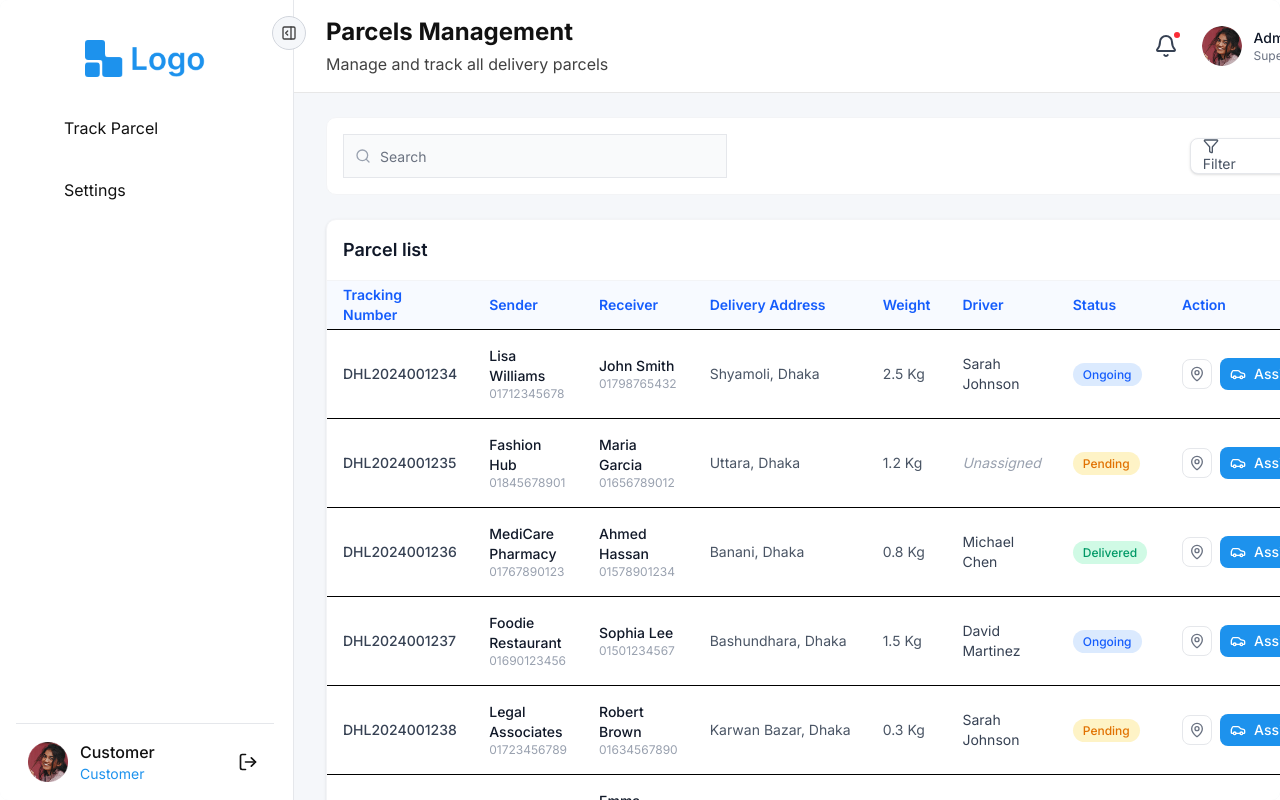
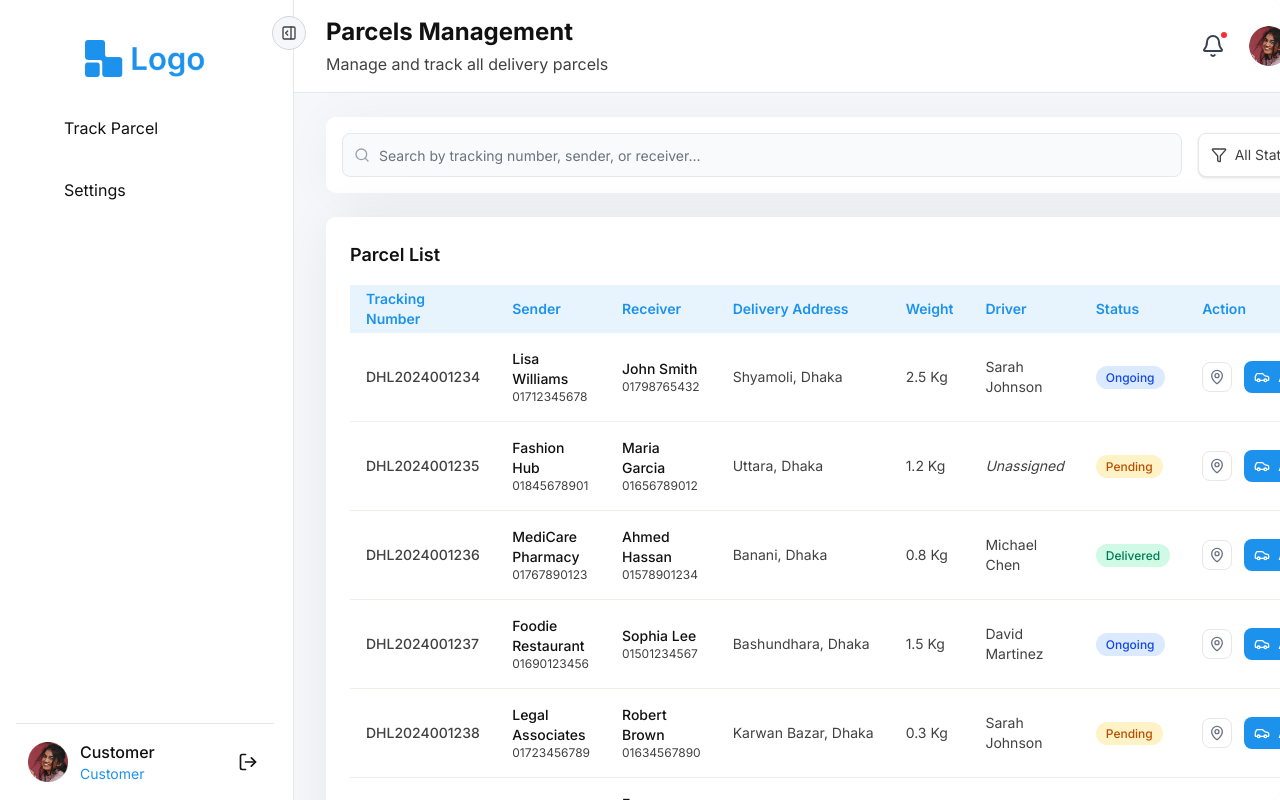
Before and after one commit to nrbnayon/track-fleet-pro-web, a Next.js app: page /super-admin/parcels in a window 1280 px wide. Built offline with nearby package versions, Linux system fonts and the light colour scheme; no server answers; some icons are missing.

Commit message:
update design of parcels page

```diff
--- a/app/(roles)/super-admin/parcels/page.tsx
+++ b/app/(roles)/super-admin/parcels/page.tsx
@@ -1,57 +1,7 @@
-//app\(roles)\super-admin\parcels\page.tsx
-import DashboardHeader from "@/components/Shared/DashboardHeader";
-import ParcelsTable from "@/components/SupperAdmin/ParcelsTable";
+// app/(roles)/super-admin/parcels/page.tsx
+import ParcelsPageClient from "@/components/SupperAdmin/ParcelsPageClient";
 import { allParcelsData } from "@/data/allParcelsData";
-import { Search, Filter } from "lucide-react";
-import { Input } from "@/components/ui/input";
-import {
-    Select,
-    SelectContent,
-    SelectItem,
-    SelectTrigger,
-    SelectValue,
-} from "@/components/ui/select";
 
 export default function AdminParcelsPage() {
-    return (
-        <div className="min-h-screen space-y-6">
-            <DashboardHeader
-                title="Parcels Management"
-                description="Manage and track all delivery parcels"
-            />
-
-            {/* Filter and Search Bar */}
-            <div className="px-4 md:px-8 mt-6">
-                <div className="bg-white p-4 rounded-lg border border-gray-100 flex flex-col md:flex-row justify-between gap-4 items-center">
-                    <div className="relative w-full md:w-96">
-                        <Search className="absolute left-3 top-1/2 -translate-y-1/2 h-4 w-4 text-gray-400" />
-                        <Input
-                            placeholder="Search"
-                            className="pl-9 bg-gray-50 border-gray-200"
-                        />
-                    </div>
-
-                    <div className="w-full md:w-auto">
-                        <Select>
-                            <SelectTrigger className="w-[120px] bg-white border-gray-200">
-                                <span className="flex items-center gap-2 text-gray-600">
-                                    <Filter className="h-4 w-4" /> Filter
-                                </span>
-                            </SelectTrigger>
-                            <SelectContent>
-                                <SelectItem value="all">All</SelectItem>
-                                <SelectItem value="ongoing">Ongoing</SelectItem>
-                                <SelectItem value="delivered">Delivered</SelectItem>
-                                <SelectItem value="pending">Pending</SelectItem>
-                            </SelectContent>
-                        </Select>
-                    </div>
-                </div>
-            </div>
-
-            <div className="px-4 md:px-8 pb-8">
-                <ParcelsTable data={allParcelsData} />
-            </div>
-        </div>
-    );
+    return <ParcelsPageClient data={allParcelsData} />;
 }
--- /dev/null
+++ b/components/SupperAdmin/ParcelsPageClient.tsx
@@ -0,0 +1,89 @@
+// components/SupperAdmin/ParcelsPageClient.tsx
+"use client";
+
+import { useState, useMemo } from "react";
+import DashboardHeader from "@/components/Shared/DashboardHeader";
+import ParcelsTable from "@/components/SupperAdmin/ParcelsTable";
+import { Search, Filter } from "lucide-react";
+import { Input } from "@/components/ui/input";
+import {
+    Select,
+    SelectContent,
+    SelectItem,
+    SelectTrigger,
+    SelectValue,
+} from "@/components/ui/select";
+import { Parcel } from "@/types/parcel";
+
+interface ParcelsPageClientProps {
+    data: Parcel[];
+}
+
+export default function ParcelsPageClient({ data }: ParcelsPageClientProps) {
+    const [search, setSearch] = useState("");
+    const [filterStatus, setFilterStatus] = useState("all");
+
+    const filteredData = useMemo(() => {
+        return data.filter(parcel => {
+            const matchesSearch =
+                parcel.tracking_no.toLowerCase().includes(search.toLowerCase()) ||
+                parcel.senderInfo?.name?.toLowerCase().includes(search.toLowerCase()) ||
+                parcel.receiverInfo?.name?.toLowerCase().includes(search.toLowerCase());
+
+            const matchesStatus = filterStatus === "all" || parcel.parcel_status.toLowerCase() === filterStatus.toLowerCase();
+
+            return matchesSearch && matchesStatus;
+        });
+    }, [data, search, filterStatus]);
+
+    return (
+        <div className="min-h-screen space-y-6">
+            <DashboardHeader
+                title="Parcels Management"
+                description="Manage and track all delivery parcels"
+            />
+
+            {/* Filter and Search Bar */}
+            <div className="px-4 md:px-8 mt-6">
+                <div className="bg-white p-4 rounded-lg border-none flex flex-col md:flex-row justify-between gap-4 items-center shadow-[6px_6px_54px_0px_rgba(0,0,0,0.05)]">
+                    <div className="relative w-full md:w-full">
+                        <Search className="absolute left-3 top-1/2 -translate-y-1/2 h-4 w-4 text-gray-400" />
+                        <Input
+                            placeholder="Search by tracking number, sender, or receiver..."
+                            value={search}
+                            onChange={(e) => setSearch(e.target.value)}
+                            className="pl-9 bg-gray-50 border-gray-200 rounded-md focus:ring-2 focus:ring-primary/20 focus:border-primary"
+                        />
+                    </div>
+
+                    <div className="w-full md:w-auto">
+                        <Select value={filterStatus} onValueChange={setFilterStatus}>
+                            <SelectTrigger className="w-full md:w-40 h-11 bg-white border-gray-200 shadow-sm rounded-md focus:ring-2 focus:ring-primary/20 cursor-pointer hover:bg-gray-50">
+                                <div className="flex items-center gap-2 text-secondary">
+                                    <Filter className="h-4 w-4" />
+                                    <SelectValue placeholder="Filter" />
+                                </div>
+                            </SelectTrigger>
+                            <SelectContent>
+                                <SelectItem value="all">All Status</SelectItem>
+                                <SelectItem value="ongoing">Ongoing</SelectItem>
+                                <SelectItem value="delivered">Delivered</SelectItem>
+                                <SelectItem value="pending">Pending</SelectItem>
+                                <SelectItem value="cancelled">Cancelled</SelectItem>
+                            </SelectContent>
+                        </Select>
+                    </div>
+                </div>
+
+                {/* Results Summary */}
+                {search.length > 0 && <div className="mt-4 text-sm text-secondary">
+                    Showing {filteredData.length} of {data.length} parcels
+                </div>}
+            </div>
+
+            <div className="px-4 md:px-8 pb-8">
+                <ParcelsTable data={filteredData} itemsPerPage={7} />
+            </div>
+        </div>
+    );
+}
--- a/components/SupperAdmin/ParcelsTable.tsx
+++ b/components/SupperAdmin/ParcelsTable.tsx
@@ -1,6 +1,7 @@
+// components/SupperAdmin/ParcelsTable.tsx
+
 "use client";
-
-import { useState } from "react";
+import { useState, useMemo, useEffect } from "react";
 import {
     Table,
     TableBody,
@@ -13,99 +14,95 @@ import { Button } from "@/components/ui/button";
 import { Car, MapPin } from "lucide-react";
 import { Parcel } from "@/types/parcel";
 import { cn } from "@/lib/utils";
-import { useMemo } from "react";
 import { Pagination } from "@/components/Shared/Pagination";
 import { AssignDriverModal } from "@/components/SupperAdmin/AssignDriverModal";
 import { TrackParcelModal } from "@/components/SupperAdmin/TrackParcelModal";
 
 interface ParcelsTableProps {
     data: Parcel[];
+    itemsPerPage?: number;
 }
 
-export default function ParcelsTable({ data }: ParcelsTableProps) {
+export default function ParcelsTable({ data, itemsPerPage = 10 }: ParcelsTableProps) {
     const [currentPage, setCurrentPage] = useState(1);
-    const [itemsPerPage] = useState(10);
-    const [search, setSearch] = useState("");
-    const [filterStatus, setFilterStatus] = useState("all");
     const [selectedParcelForAssign, setSelectedParcelForAssign] = useState<Parcel | null>(null);
     const [selectedParcelForTrack, setSelectedParcelForTrack] = useState<Parcel | null>(null);
 
-    const filteredData = useMemo(() => {
-        return data.filter(parcel => {
-            const matchesSearch =
-                parcel.tracking_no.toLowerCase().includes(search.toLowerCase()) ||
-                parcel.senderInfo?.name?.toLowerCase().includes(search.toLowerCase()) ||
-                parcel.receiverInfo?.name?.toLowerCase().includes(search.toLowerCase());
-
-            const matchesStatus = filterStatus === "all" || parcel.parcel_status.toLowerCase() === filterStatus.toLowerCase();
-
-            return matchesSearch && matchesStatus;
-        });
-    }, [data, search, filterStatus]);
-
-    const totalPages = Math.ceil(filteredData.length / itemsPerPage);
+    const totalPages = Math.ceil(data.length / itemsPerPage);
 
     const currentData = useMemo(() => {
         const start = (currentPage - 1) * itemsPerPage;
-        return filteredData.slice(start, start + itemsPerPage);
-    }, [filteredData, currentPage, itemsPerPage]);
+        return data.slice(start, start + itemsPerPage);
+    }, [data, currentPage, itemsPerPage]);
+
+    // Reset to page 1 when data changes (from filtering)
+    useEffect(() => {
+        setCurrentPage(1);
+    }, [data]);
 
     const getStatusColor = (status: string) => {
         switch (status.toLowerCase()) {
-            case "ongoing": return "bg-blue-100 text-blue-600";
-            case "delivered": return "bg-emerald-100 text-emerald-600";
-            case "pending": return "bg-amber-100 text-amber-600";
-            case "cancelled": return "bg-red-100 text-red-600";
-            default: return "bg-gray-100 text-gray-600";
+            case "ongoing": return "bg-blue-100 text-blue-700";
+            case "delivered": return "bg-emerald-100 text-emerald-700";
+            case "pending": return "bg-amber-100 text-amber-700";
+            case "cancelled": return "bg-red-100 text-red-700";
+            default: return "bg-gray-100 text-gray-700";
         }
     };
 
+    const showPagination = data.length > itemsPerPage;
+
     return (
-        <div className="bg-white rounded-lg border border-gray-100 shadow-sm">
-            {/* Header Controls */}
-            <div className="p-4 flex flex-col sm:flex-row justify-between items-center gap-4 border-b border-gray-100">
-                <h2 className="text-lg font-semibold text-gray-900">Parcel list</h2>
+        <div className="bg-white p-4 md:p-6 rounded-lg shadow-[6px_6px_54px_0px_rgba(0,0,0,0.08)]">
+            {/* Header */}
+            <div className="pb-4 flex flex-col sm:flex-row justify-between items-center gap-4">
+                <h2 className="text-lg font-semibold text-foreground">Parcel List</h2>
             </div>
 
-            <div className="overflow-x-auto">
+            {/* Table Container */}
+            <div className="overflow-x-auto rounded-none border-none">
                 <Table>
-                    <TableHeader className="bg-blue-50/50">
-                        <TableRow>
-                            <TableHead className="font-semibold text-blue-600">Tracking Number</TableHead>
-                            <TableHead className="font-semibold text-blue-600">Sender</TableHead>
-                            <TableHead className="font-semibold text-blue-600">Receiver</TableHead>
-                            <TableHead className="font-semibold text-blue-600">Delivery Address</TableHead>
-                            <TableHead className="font-semibold text-blue-600">Weight</TableHead>
-                            <TableHead className="font-semibold text-blue-600">Driver</TableHead>
-                            <TableHead className="font-semibold text-blue-600">Status</TableHead>
-                            <TableHead className="font-semibold text-blue-600">Action</TableHead>
+                    <TableHeader className="bg-[#E8F4FD]">
+                        <TableRow className="border-none hover:bg-[#E8F4FD]">
+                            <TableHead className="font-semibold text-primary">Tracking Number</TableHead>
+                            <TableHead className="font-semibold text-primary">Sender</TableHead>
+                            <TableHead className="font-semibold text-primary">Receiver</TableHead>
+                            <TableHead className="font-semibold text-primary">Delivery Address</TableHead>
+                            <TableHead className="font-semibold text-primary">Weight</TableHead>
+                            <TableHead className="font-semibold text-primary">Driver</TableHead>
+                            <TableHead className="font-semibold text-primary">Status</TableHead>
+                            <TableHead className="font-semibold text-primary">Action</TableHead>
                         </TableRow>
                     </TableHeader>
                     <TableBody>
-                        {currentData.map((parcel) => (
-                            <TableRow key={parcel.id} className="hover:bg-gray-50/50">
-                                <TableCell className="font-medium text-gray-700">{parcel.tracking_no}</TableCell>
+                        {currentData.length > 0 ? (
+                            currentData.map((parcel) => (
+                                <TableRow
+                                    key={parcel.id}
+                                    className="border-b border-[#F3EEE7] hover:bg-blue-50/30 transition-colors"
+                                >
+                                    <TableCell className="font-medium text-secondary">{parcel.tracking_no}</TableCell>
                                     <TableCell>
                                         <div className="flex flex-col">
-                                        <span className="font-medium text-gray-900">{parcel.senderInfo?.name || "N/A"}</span>
-                                        <span className="text-xs text-gray-400">{parcel.senderInfo?.phone || "N/A"}</span>
+                                            <span className="font-medium text-foreground">{parcel.senderInfo?.name || "N/A"}</span>
+                                            <span className="text-xs text-secondary">{parcel.senderInfo?.phone || "N/A"}</span>
                                         </div>
                                     </TableCell>
                                     <TableCell>
                                         <div className="flex flex-col">
-                                        <span className="font-medium text-gray-900">{parcel.receiverInfo?.name || "N/A"}</span>
-                                        <span className="text-xs text-gray-400">{parcel.receiverInfo?.phone || "N/A"}</span>
+                                            <span className="font-medium text-foreground">{parcel.receiverInfo?.name || "N/A"}</span>
+                                            <span className="text-xs text-secondary">{parcel.receiverInfo?.phone || "N/A"}</span>
                                         </div>
                                     </TableCell>
-                                <TableCell className="max-w-[200px] truncate text-gray-600" title={parcel.delivery_location}>
+                                    <TableCell className="max-w-[200px] truncate text-secondary" title={parcel.delivery_location}>
                                         {parcel.delivery_location}
                                     </TableCell>
-                                <TableCell className="text-gray-600">{parcel.parcel_weight} Kg</TableCell>
+                                    <TableCell className="text-secondary">{parcel.parcel_weight} Kg</TableCell>
                                     <TableCell>
                                         {parcel.riderInfo ? (
-                                        <span className="text-gray-700">{parcel.riderInfo.rider_name}</span>
+                                            <span className="text-secondary">{parcel.riderInfo.rider_name}</span>
                                         ) : (
-                                        <span className="text-gray-400 italic">Unassigned</span>
+                                            <span className="text-secondary italic">Unassigned</span>
                                         )}
                                     </TableCell>
                                     <TableCell>
@@ -114,10 +111,10 @@ export default function ParcelsTable({ data }: ParcelsTableProps) {
                                         </span>
                                     </TableCell>
                                     <TableCell>
-                                    <div className="flex items-center gap-2">
+                                        <div className="flex items-center gap-3">
                                             <button
                                                 onClick={() => setSelectedParcelForTrack(parcel)}
-                                            className="p-1.5 rounded-md hover:bg-gray-100 text-gray-500 transition-colors border border-gray-200"
+                                                className="p-1.5 rounded-md hover:bg-gray-100 text-gray-500 hover:text-primary transition-colors border border-border hover:border-primary cursor-pointer"
                                                 title="Track Parcel"
                                             >
                                                 <MapPin className="w-4 h-4" />
@@ -133,20 +130,31 @@ export default function ParcelsTable({ data }: ParcelsTableProps) {
                                         </div>
                                     </TableCell>
                                 </TableRow>
-                        ))}
+                            ))
+                        ) : (
+                            <TableRow>
+                                <TableCell colSpan={8} className="text-center py-8 text-secondary">
+                                    No parcels found matching your criteria
+                                </TableCell>
+                            </TableRow>
+                        )}
                     </TableBody>
                 </Table>
             </div>
 
+            {/* Pagination - Only show if data exceeds itemsPerPage */}
+            {showPagination && (
                 <Pagination
                     currentPage={currentPage}
                     totalPages={totalPages}
                     onPageChange={setCurrentPage}
-                totalItems={filteredData.length}
+                    totalItems={data.length}
                     itemsPerPage={itemsPerPage}
                     currentItemsCount={currentData.length}
                 />
+            )}
 
+            {/* Modals */}
             {selectedParcelForAssign && (
                 <AssignDriverModal
                     isOpen={!!selectedParcelForAssign}
--- a/components/SupperAdmin/TrackParcelModal.tsx
+++ b/components/SupperAdmin/TrackParcelModal.tsx
@@ -64,7 +64,7 @@ export function TrackParcelModal({ isOpen, onClose, parcel }: TrackParcelModalPr
                                     <div className="flex items-center gap-3">
                                         <div className="h-10 w-10 rounded-full bg-gray-200 overflow-hidden relative">
                                             <Image
-                                                src={parcel.riderInfo.rider_image?.startsWith('/') ? parcel.riderInfo.rider_image : "/drivers/driver.jpg"}
+                                                src={parcel.riderInfo?.rider_image || "/drivers/driver.jpg"}
                                                 alt="Driver"
                                                 fill
                                                 className="object-cover"
--- a/components/ui/table.tsx
+++ b/components/ui/table.tsx
@@ -1,5 +1,4 @@
 import * as React from "react"
-
 import { cn } from "@/lib/utils"
 
 const Table = React.forwardRef<
@@ -20,7 +19,7 @@ const TableHeader = React.forwardRef<
   HTMLTableSectionElement,
   React.HTMLAttributes<HTMLTableSectionElement>
 >(({ className, ...props }, ref) => (
-    <thead ref={ref} className={cn("[&_tr]:border-b", className)} {...props} />
+  <thead ref={ref} className={cn("", className)} {...props} />
 ))
 TableHeader.displayName = "TableHeader"
 
@@ -30,7 +29,7 @@ const TableBody = React.forwardRef<
 >(({ className, ...props }, ref) => (
   <tbody
     ref={ref}
-        className={cn("[&_tr:last-child]:border-0", className)}
+    className={cn("", className)}
     {...props}
   />
 ))
@@ -43,7 +42,7 @@ const TableFooter = React.forwardRef<
   <tfoot
     ref={ref}
     className={cn(
-            "border-t bg-muted/50 font-medium [&>tr]:last:border-b-0",
+      "border-t bg-muted/50 font-medium",
       className
     )}
     {...props}
@@ -58,7 +57,7 @@ const TableRow = React.forwardRef<
   <tr
     ref={ref}
     className={cn(
-            "border-b transition-colors hover:bg-muted/50 data-[state=selected]:bg-muted",
+      "transition-colors",
       className
     )}
     {...props}
--- a/proxy.ts
+++ b/proxy.ts
@@ -22,7 +22,7 @@ const PUBLIC_ROUTES = [
 ];
 
 // Common protected routes (accessible by all authenticated users)
-const COMMON_PROTECTED_ROUTES = ["/track-parcel", "/coverage", "/about-us", "/terms", "/privacy-policy", "/settings", "/profile","/"];
+const COMMON_PROTECTED_ROUTES = ["/track-parcel", "/coverage", "/about-us", "/terms", "/privacy-policy", "/settings", "/profile","/", "notifications"];
 
 // Role-specific routes configuration
 const ROLE_ROUTES = {
```
Lines whose indentation alone changed are shown as unchanged.
